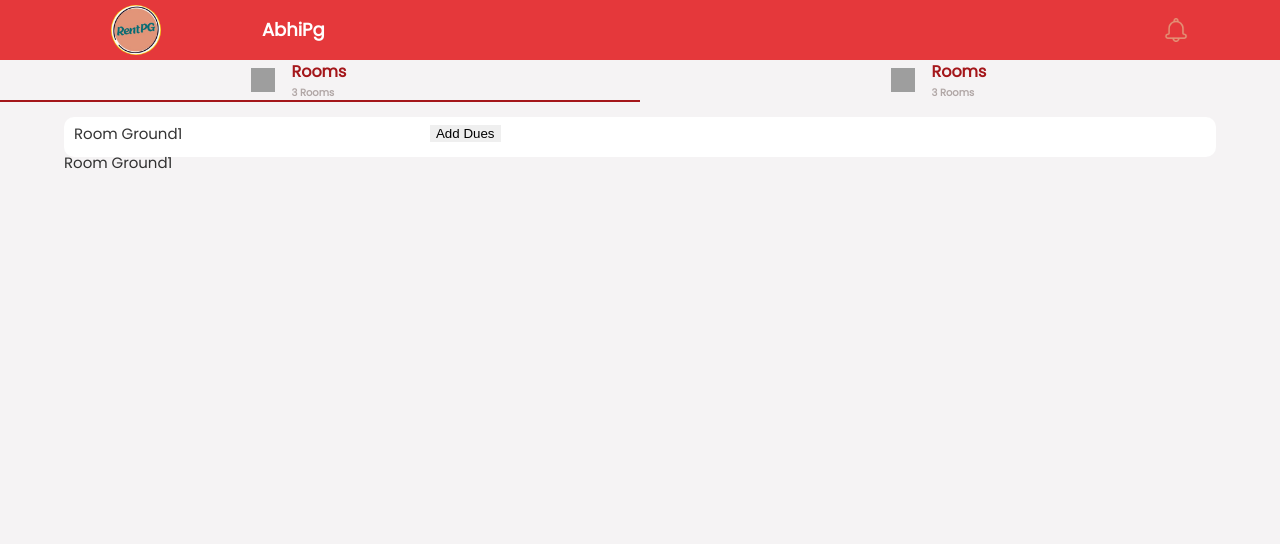
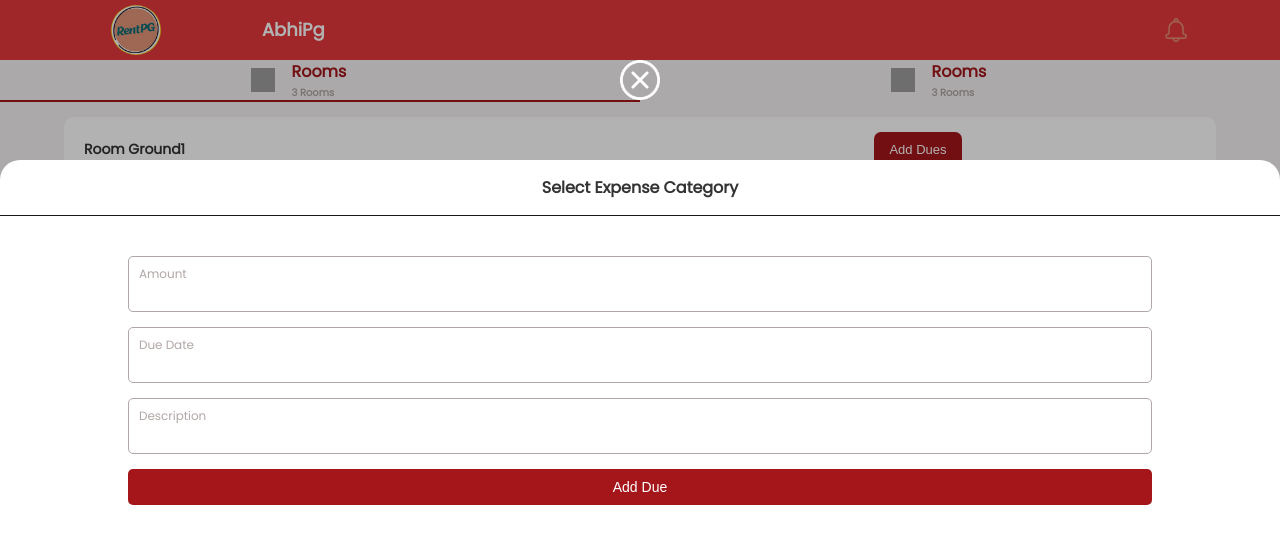
Before and after one commit to codeWithJooy/Rentfrontend, a React (Create React App) app: page /dueadd in a window 1280 px wide. Shown: the top 544 px of the page. Built offline with nearby package versions, Linux system fonts and the light colour scheme; grey boxes are pictures that could not be loaded.

Commit message:
Dues Page Added

```diff
--- a/src/Pages/Dues/DueAdd.js
+++ b/src/Pages/Dues/DueAdd.js
@@ -23,6 +23,7 @@ const DueAdd = () => {
         </div>
       </div>
       <DuesUnit />
+      <DueCategory />
     </div>
   );
 };
@@ -46,3 +47,29 @@ const DuesUnit = () => {
     </div>
   );
 };
+
+const DueCategory = () => {
+  return (
+    <div className="categoryMain">
+      <div className="categoryCross">
+        <img src="Assets/components/cross.png" />
+      </div>
+      <div className="categoryContainer">
+        <div className="categoryTitle">Select Expense Category </div>
+        <div className="tenantAddSection">
+          <p>Amount</p>
+          <input type="text" />
+        </div>
+        <div className="tenantAddSection">
+          <p>Due Date</p>
+          <input type="text" />
+        </div>
+        <div className="tenantAddSection">
+          <p>Description</p>
+          <input type="text" />
+        </div>
+        <button className="dueButton">Add Due</button>
+      </div>
+    </div>
+  );
+};
--- a/src/Pages/Dues/Dues.css
+++ b/src/Pages/Dues/Dues.css
@@ -6,6 +6,7 @@
 .duesContainer {
   width: 100%;
   height: 80vh;
+  overflow: auto;
   padding: 15px;
 }
 .duesUnit {
@@ -13,6 +14,7 @@
   background-color: #fff;
   border-radius: 10px;
   padding: 10px 15px 0px;
+  margin-bottom: 15px;
 }
 .duesUnitTitle {
   width: 100%;
@@ -25,7 +27,7 @@
 .duesUnitTitle img {
   width: 30px;
   height: 30px;
-  margin-right: 20px;
+  margin-right: 10px;
 }
 .duesAmount {
   width: 100%;
@@ -82,7 +84,7 @@
 ========================================*/
 .duesCard {
   width: 90%;
-  height: 40px;
+  padding: 10px 10px;
   border-radius: 10px;
   background-color: #fff;
   margin: 15px auto;
@@ -90,10 +92,14 @@
 .duesTop {
   padding: 5px 10px;
   display: flex;
+  align-items: center;
+  justify-content: space-between;
 }
-.duesTopTile {
+.duesTopTitle {
   width: 50%;
   text-align: left;
+  font-size: 14px;
+  font-weight: bold;
 }
 .duesTopButton {
   width: 50%;
@@ -101,3 +107,71 @@
   align-items: center;
   justify-content: center;
 }
+.duesTopButton button {
+  padding: 10px 15px;
+  background-color: #a4161a;
+  color: #fff;
+  border-radius: 7px;
+  font-size: 13px;
+}
+.duesRoom {
+  width: 100%;
+  padding: 0px 10px;
+}
+
+.categoryMain {
+  width: 100%;
+  height: 100vh;
+  position: fixed;
+  top: 0px;
+  left: 0px;
+  bottom: 0px;
+  z-index: 100001;
+  background-color: rgba(0, 0, 0, 0.3);
+}
+.categoryCross {
+  width: 100%;
+  display: flex;
+  align-items: center;
+  justify-content: center;
+  height: 20vh;
+}
+.categoryCross img {
+  width: 40px;
+  height: 40px;
+}
+.categoryContainer {
+  width: 100%;
+  height: 80vh;
+  background-color: #fff;
+  border-top-left-radius: 20px;
+  border-top-right-radius: 20px;
+}
+.categoryTitle {
+  padding: 15px;
+  text-align: center;
+  font-size: 16px;
+  font-weight: bold;
+  margin-bottom: 40px;
+  border-bottom: 1px solid #161a1d;
+}
+.tenantAddSection {
+  width: 80%;
+  margin: 10px auto;
+  padding: 8px 10px;
+  border-radius: 5px;
+  border: 1px solid #b1a7a6;
+  font-size: 12px;
+  color: #b1a7a6;
+  margin-bottom: 15px;
+}
+.dueButton {
+  width: 80%;
+  margin-left: 10%;
+  margin-bottom: 15px;
+  padding: 10px;
+  border-radius: 5px;
+  background: #a4161a;
+  font-size: 14px;
+  color: #fff;
+}
--- a/src/Pages/Dues/Dues.js
+++ b/src/Pages/Dues/Dues.js
@@ -1,26 +1,40 @@
 import React from "react";
+import { useHistory } from "react-router-dom";
 import "./Dues.css";
 import Header from "../../Components/Header/Header";
 import Footer from "../../Components/Footer/Footer";
 
+import { dueData } from "../../data/due";
 const Dues = () => {
   return (
     <div className="duesMain">
       <Header />
       <div className="duesContainer">
-        <div className="duesUnit">
-          <div className="duesUnitTitle">
-            <img src="Assets/Property/bed.png" />
-            <p>Rent</p>
-          </div>
-          <div className="duesAmount">
-            <p>Variable Amount</p>
-            <button>Add Dues</button>
-          </div>
-        </div>
+        {dueData.map((data, index) => (
+          <DueCard key={index} title={data.title} img={data.img} />
+        ))}
       </div>
       <Footer />
     </div>
   );
 };
 export default Dues;
+
+const DueCard = ({ title, img }) => {
+  const history = useHistory();
+  const handleClick = () => {
+    history.push("/dueadd");
+  };
+  return (
+    <div className="duesUnit">
+      <div className="duesUnitTitle">
+        <img src={img} />
+        <p>{title}</p>
+      </div>
+      <div className="duesAmount">
+        <p>Variable Amount</p>
+        <button onClick={handleClick}>Add Dues</button>
+      </div>
+    </div>
+  );
+};
--- a/src/Pages/Expense/Expense.js
+++ b/src/Pages/Expense/Expense.js
@@ -30,21 +30,11 @@ const ExpenseCategory = () => {
       </div>
       <div className="categoryContainer">
         <div className="categoryTitle">Select Expense Category Hi</div>
-        <div className="categorySection">
-          <ExpenseCategoryUnit />
-          <ExpenseCategoryUnit />
-          <ExpenseCategoryUnit />
-          <ExpenseCategoryUnit />
-          <ExpenseCategoryUnit />
-          <ExpenseCategoryUnit />
-          <ExpenseCategoryUnit />
-          <ExpenseCategoryUnit />
-          <ExpenseCategoryUnit />
-        </div>
       </div>
     </div>
   );
 };
+
 const ExpenseCategoryUnit = () => {
   return (
     <div className="categoryUnit">
--- /dev/null
+++ b/src/data/due.js
@@ -0,0 +1,30 @@
+export const dueData = [
+  {
+    title: "Rent",
+    img: "Assets/Dues/rent.png",
+  },
+  {
+    title: "Security Deposit",
+    img: "Assets/Dues/deposit.png",
+  },
+  {
+    title: "Electricity Bill",
+    img: "Assets/Dues/electricity.png",
+  },
+  {
+    title: "Wifi",
+    img: "Assets/Dues/wifi.png",
+  },
+  {
+    title: "Mess",
+    img: "Assets/Dues/mess.png",
+  },
+  {
+    title: "Maintenance",
+    img: "Assets/Dues/maintenence.png",
+  },
+  {
+    title: "Police Verification",
+    img: "Assets/Dues/police.png",
+  },
+];
```
